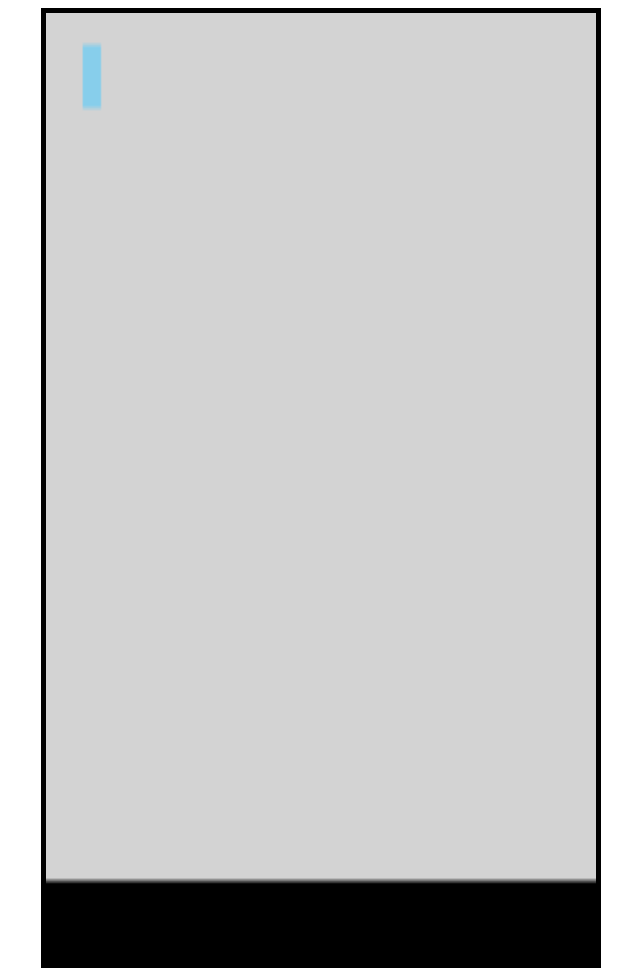
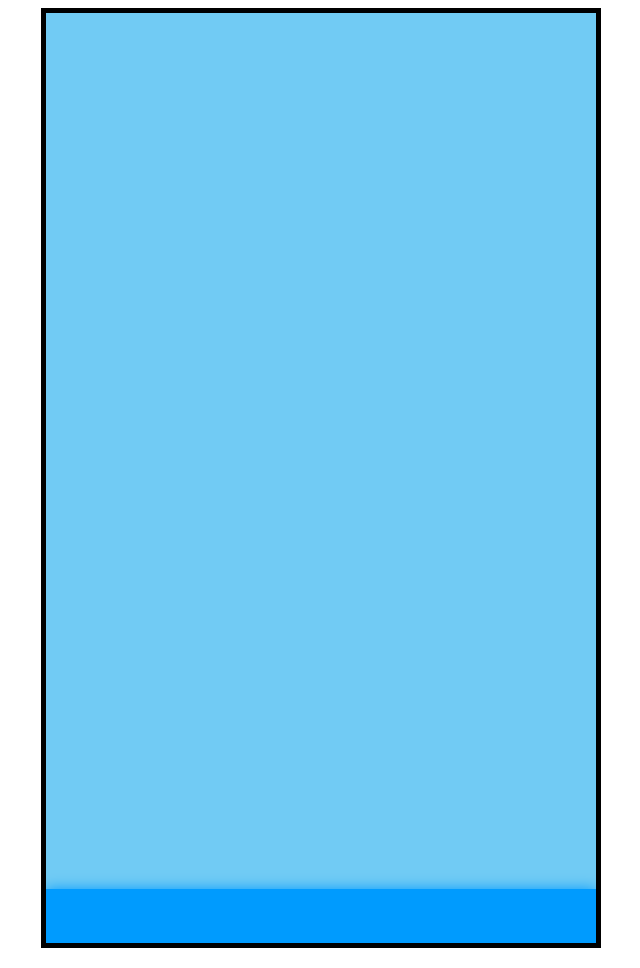
Before and after one commit to JayOneTheSk8/wordsAboveWater, a plain HTML site: page dist/index.html in a window 1280 px wide. Shown: the whole page, without its empty margins (319-959 px from the left). Drawn offline with Linux system fonts and the light colour scheme.

Commit message:
Color water and sky

```diff
--- a/dist/game.css
+++ b/dist/css/game.css
@@ -6,8 +6,6 @@ body {
 }
 
 #backdrop {
-  background: lightgrey;
-  width: 550px;
-  height: 950px;
+  background: #71CBF4;
   border: 5px solid black;
 }
--- a/dist/index.html
+++ b/dist/index.html
@@ -3,10 +3,10 @@
   <head>
     <meta charset="utf-8">
     <title>Words Above Water</title>
-    <link rel="stylesheet" href="game.css">
+    <link rel="stylesheet" href="css/game.css">
   </head>
   <body>
-    <canvas id="backdrop"></canvas>
+    <canvas id="backdrop" width="550px" height="930px"></canvas>
     <script type="text/javascript" src="../src/backdrop.js"></script>
   </body>
 </html>
--- a/src/backdrop.js
+++ b/src/backdrop.js
@@ -1,30 +1,23 @@
 const canvas = document.getElementById('backdrop');
 const context = canvas.getContext('2d');
 
-
 let waterPosX = 0;
-let waterPosY = 140;
-
-function drawVowel() {
-  context.beginPath();
-  context.fillRect(20, 5, 10, 10);
-  context.fillStyle = 'black';
-  context.stroke();
-}
+let waterPosY = 900;
 
 function drawWater() {
   context.beginPath();
+  context.fillStyle = '#009BFE';
+  context.shadowColor = '#009BFE';
+  context.shadowBlur = 13;
+  context.fill();
   context.fillRect(waterPosX, waterPosY, canvas.width, canvas.height);
-  context.fillStyle = 'skyblue';
-  context.fill();
 }
 
 function draw() {
   context.clearRect(0, 0, canvas.width, canvas.height);
   drawWater();
-  drawVowel();
   waterPosY--;
 }
 
-draw();
-setInterval(draw, 1500);
+drawWater();
+setInterval(draw, 200);
```
